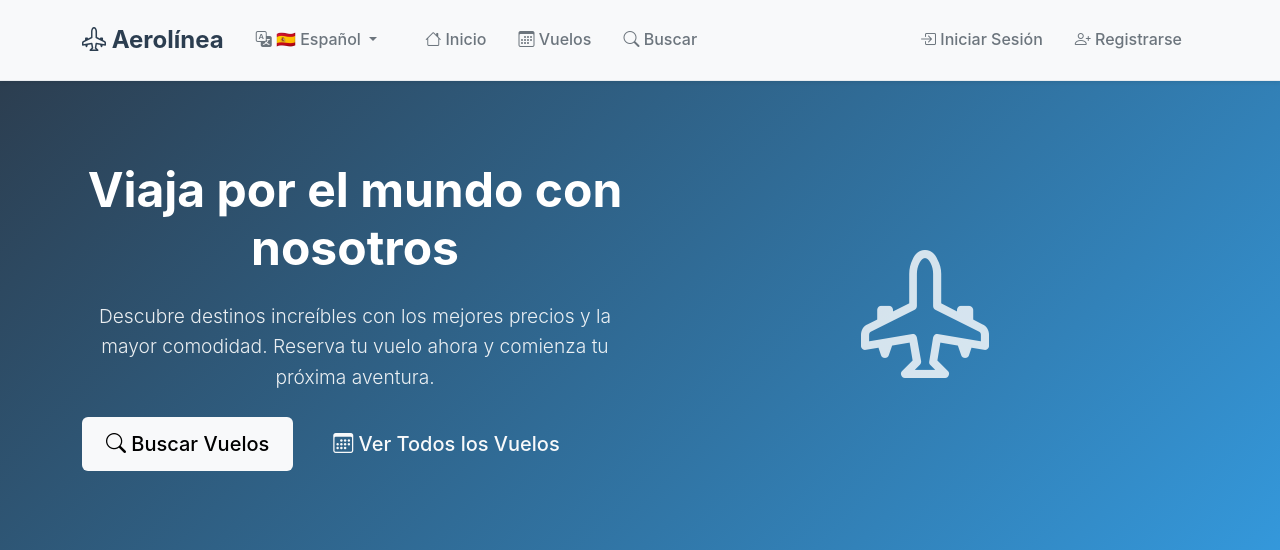
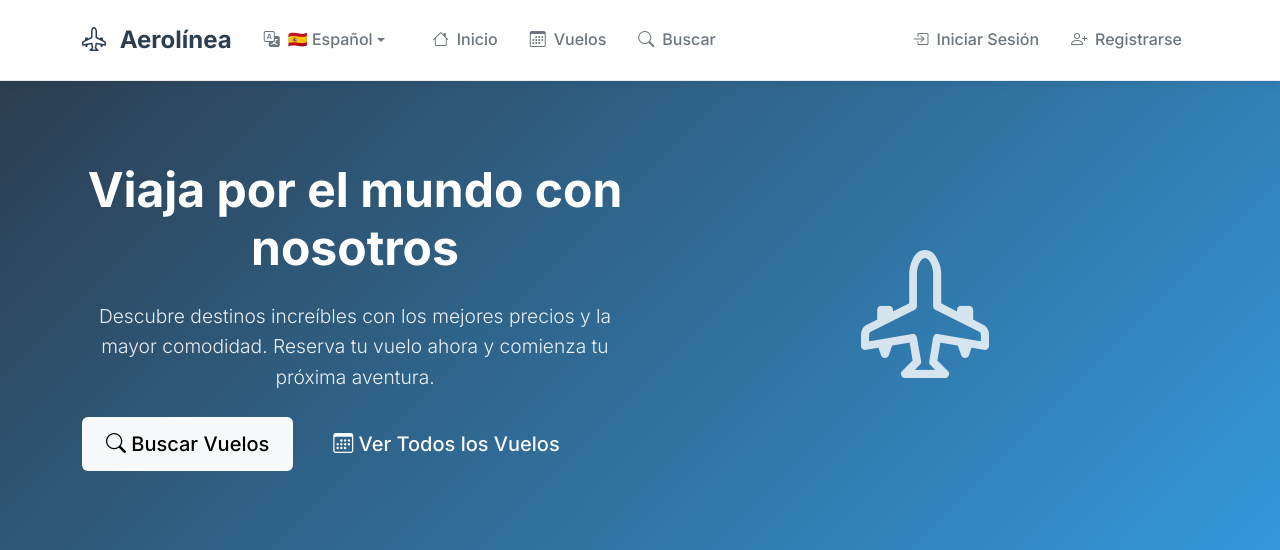
Before and after one commit to MatiJFernandez/GESTION-AEROLINEA, a Django app: page / in a window 1280 px wide. Shown: the top 550 px of the page. Run offline with Django 5.2, Linux system fonts and the light colour scheme; data that the repository does not hold is empty.

Commit message:
feat: Actualización del README y mejoras en las plantillas
- Se añadieron instrucciones detalladas de instalación y configuración en el README.
- Se incorporaron fuentes de Google en las plantillas para mejorar la tipografía.
- Se optimizó la estructura de las plantillas HTML, incluyendo mejoras en la accesibilidad y el diseño de los elementos de navegación y botones.
- Se implementaron íconos en los botones de selección de idioma y en las secciones de estadísticas para una mejor experiencia de usuario.

```diff
--- a/aerolinea/templates/base.html
+++ b/aerolinea/templates/base.html
@@ -6,6 +6,8 @@
     <meta name="viewport" content="width=device-width, initial-scale=1.0">
     <title>{% block title %}Sistema de Aerolínea{% endblock %}</title>
 
+    <!-- Google Fonts -->
+    <link href="https://fonts.googleapis.com/css2?family=Inter:wght@300;400;500;600;700&display=swap" rel="stylesheet">
     <!-- Bootstrap CSS -->
     <link href="https://cdn.jsdelivr.net/npm/bootstrap@5.3.0/dist/css/bootstrap.min.css" rel="stylesheet">
     <!-- Bootstrap Icons -->
@@ -282,20 +284,20 @@
 </head>
 <body>
     <!-- Navigation -->
-    <nav class="navbar navbar-expand-lg navbar-light bg-light shadow-sm">
+    <nav class="navbar navbar-expand-lg navbar-light">
         <div class="container">
             <a class="navbar-brand" href="{% url 'vuelos:home' %}">
-                <i class="bi bi-airplane-engines"></i> {% trans "Aerolínea" %}
+                <i class="bi bi-airplane-engines me-2"></i> {% trans "Aerolínea" %}
             </a>
 
             <!-- Language Selector -->
             <div class="navbar-nav ms-auto me-3">
                 <div class="nav-item dropdown">
-                <a class="nav-link dropdown-toggle" href="#" id="languageDropdown" role="button" data-bs-toggle="dropdown">
-                    <i class="bi bi-translate"></i>
-                    {% if LANGUAGE_CODE == 'es' %}🇪🇸 Español{% else %}🇺🇸 English{% endif %}
+                    <a class="nav-link dropdown-toggle d-flex align-items-center" href="#" id="languageDropdown" role="button" data-bs-toggle="dropdown">
+                        <i class="bi bi-translate me-2"></i>
+                        <span>{% if LANGUAGE_CODE == 'es' %}🇪🇸 Español{% else %}🇺🇸 English{% endif %}</span>
                     </a>
-                <ul class="dropdown-menu">
+                    <ul class="dropdown-menu dropdown-menu-end">
                         <li>
                             <form method="post" action="{% url 'set_language' %}" style="display: inline;">
                                 {% csrf_token %}
@@ -323,31 +325,31 @@
             <div class="collapse navbar-collapse" id="navbarNav">
                 <ul class="navbar-nav me-auto">
                     <li class="nav-item">
-                        <a class="nav-link" href="{% url 'vuelos:home' %}">
-                            <i class="bi bi-house"></i> {% trans "Inicio" %}
+                        <a class="nav-link d-flex align-items-center" href="{% url 'vuelos:home' %}">
+                            <i class="bi bi-house me-2"></i> {% trans "Inicio" %}
                         </a>
                     </li>
                     <li class="nav-item">
-                        <a class="nav-link" href="{% url 'vuelos:lista_vuelos' %}">
-                            <i class="bi bi-calendar3"></i> {% trans "Vuelos" %}
+                        <a class="nav-link d-flex align-items-center" href="{% url 'vuelos:lista_vuelos' %}">
+                            <i class="bi bi-calendar3 me-2"></i> {% trans "Vuelos" %}
                         </a>
                     </li>
                     <li class="nav-item">
-                        <a class="nav-link" href="{% url 'vuelos:buscar_vuelos' %}">
-                            <i class="bi bi-search"></i> {% trans "Buscar" %}
+                        <a class="nav-link d-flex align-items-center" href="{% url 'vuelos:buscar_vuelos' %}">
+                            <i class="bi bi-search me-2"></i> {% trans "Buscar" %}
                         </a>
                     </li>
                     {% if user.is_authenticated %}
                         <li class="nav-item">
-                             <a class="nav-link" href="{% url 'reservas:mi_historial' %}">
-                                 <i class="bi bi-clock-history"></i> {% trans "Mi Historial" %}
+                            <a class="nav-link d-flex align-items-center" href="{% url 'reservas:mi_historial' %}">
+                                <i class="bi bi-clock-history me-2"></i> {% trans "Mi Historial" %}
                             </a>
                         </li>
                     {% endif %}
                     {% if user.is_staff %}
                         <li class="nav-item">
-                             <a class="nav-link" href="{% url 'vuelos:dashboard_admin' %}">
-                                 <i class="bi bi-speedometer2"></i> {% trans "Dashboard" %}
+                            <a class="nav-link d-flex align-items-center" href="{% url 'vuelos:dashboard_admin' %}">
+                                <i class="bi bi-speedometer2 me-2"></i> {% trans "Dashboard" %}
                             </a>
                         </li>
                     {% endif %}
@@ -356,31 +358,31 @@
                 <ul class="navbar-nav">
                     {% if user.is_authenticated %}
                         <li class="nav-item dropdown">
-                            <a class="nav-link dropdown-toggle" href="#" id="navbarDropdown" role="button" data-bs-toggle="dropdown">
-                                <i class="bi bi-person-circle"></i> {{ user.get_full_name|default:user.username }}
+                            <a class="nav-link dropdown-toggle d-flex align-items-center" href="#" id="navbarDropdown" role="button" data-bs-toggle="dropdown">
+                                <i class="bi bi-person-circle me-2"></i> {{ user.get_full_name|default:user.username }}
                             </a>
-                            <ul class="dropdown-menu">
-                                <li><a class="dropdown-item" href="{% url 'usuarios:perfil' %}">
-                                    <i class="bi bi-person"></i> {% trans "Mi Perfil" %}
+                            <ul class="dropdown-menu dropdown-menu-end">
+                                <li><a class="dropdown-item d-flex align-items-center" href="{% url 'usuarios:perfil' %}">
+                                    <i class="bi bi-person me-2"></i> {% trans "Mi Perfil" %}
                                 </a></li>
-                                <li><a class="dropdown-item" href="{% url 'usuarios:editar_perfil' %}">
-                                    <i class="bi bi-pencil"></i> {% trans "Editar Perfil" %}
+                                <li><a class="dropdown-item d-flex align-items-center" href="{% url 'usuarios:editar_perfil' %}">
+                                    <i class="bi bi-pencil me-2"></i> {% trans "Editar Perfil" %}
                                 </a></li>
                                 <li><hr class="dropdown-divider"></li>
-                                <li><a class="dropdown-item" href="{% url 'usuarios:logout' %}">
-                                    <i class="bi bi-box-arrow-right"></i> {% trans "Cerrar Sesión" %}
+                                <li><a class="dropdown-item d-flex align-items-center" href="{% url 'usuarios:logout' %}">
+                                    <i class="bi bi-box-arrow-right me-2"></i> {% trans "Cerrar Sesión" %}
                                 </a></li>
                             </ul>
                         </li>
                     {% else %}
                         <li class="nav-item">
-                            <a class="nav-link" href="{% url 'usuarios:login' %}">
-                                <i class="bi bi-box-arrow-in-right"></i> {% trans "Iniciar Sesión" %}
+                            <a class="nav-link d-flex align-items-center" href="{% url 'usuarios:login' %}">
+                                <i class="bi bi-box-arrow-in-right me-2"></i> {% trans "Iniciar Sesión" %}
                             </a>
                         </li>
                         <li class="nav-item">
-                            <a class="nav-link" href="{% url 'usuarios:registro' %}">
-                                <i class="bi bi-person-plus"></i> {% trans "Registrarse" %}
+                            <a class="nav-link d-flex align-items-center" href="{% url 'usuarios:registro' %}">
+                                <i class="bi bi-person-plus me-2"></i> {% trans "Registrarse" %}
                             </a>
                         </li>
                     {% endif %}
```
Also changed, not shown: aerolinea/templates/test_translation.html (+117 -19 lines), README.md. Lines whose indentation alone changed are shown as unchanged.
